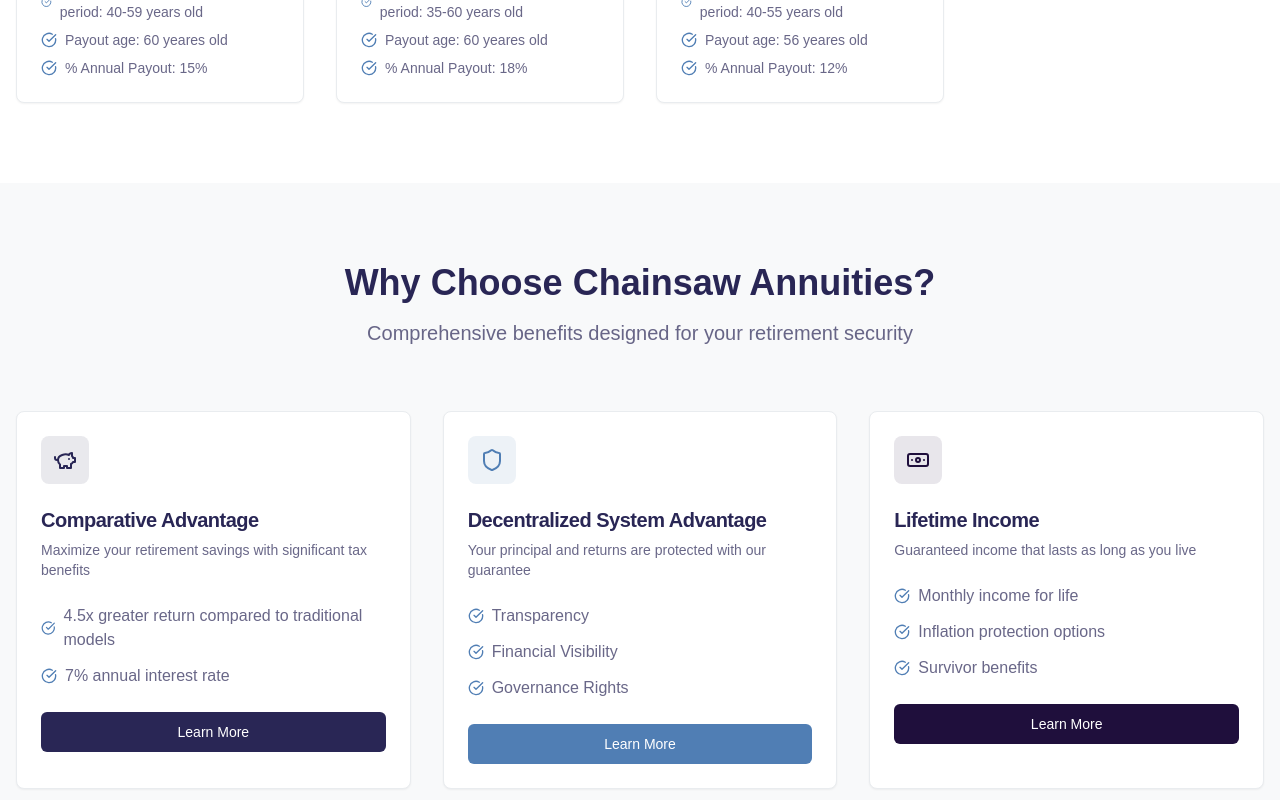
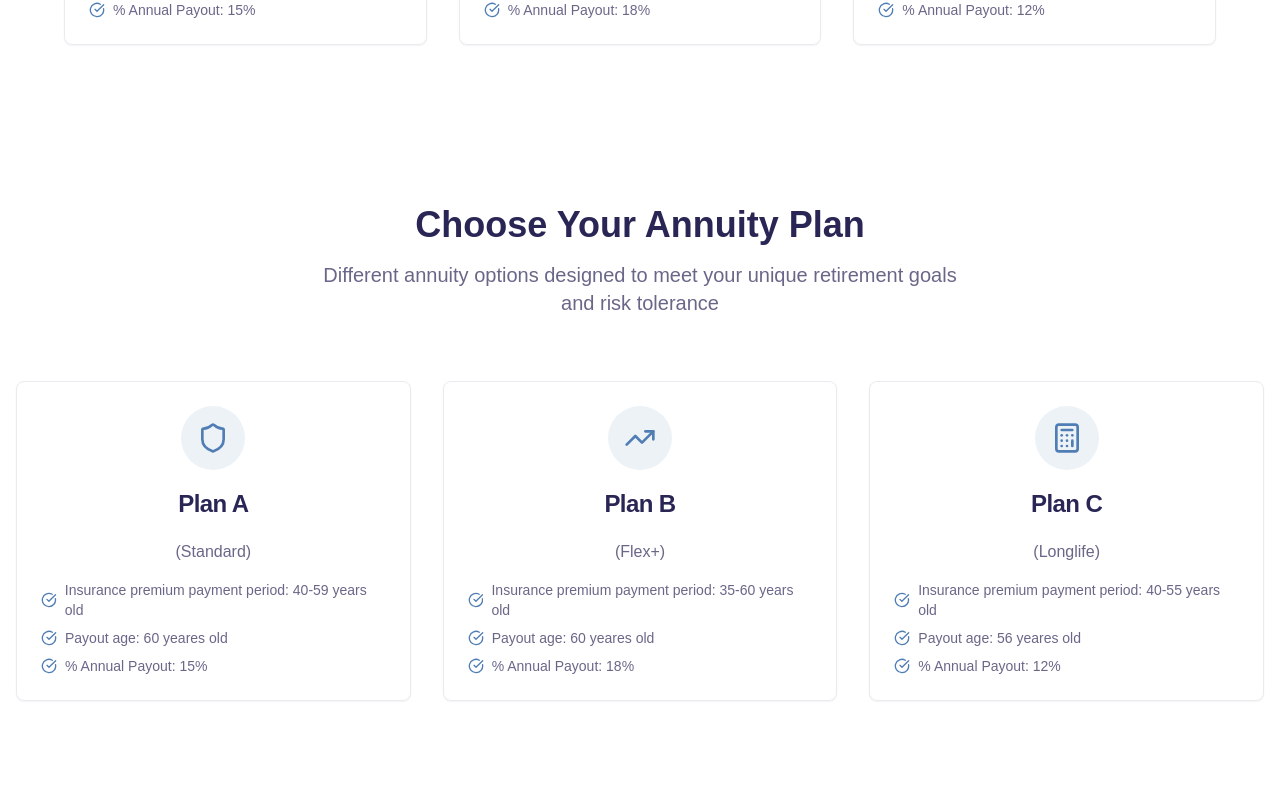
Before and after one commit to catwithasword/chainsaw-insurance, a Next.js app: page / in a window 1280 px wide. Shown: the part 2140-2940 px from the top of the page. Built offline with nearby package versions, Linux system fonts and the light colour scheme; no server answers.

Commit message:
fix: adjust plan and mission position

```diff
--- a/components/sections/BenefitsSection.tsx
+++ b/components/sections/BenefitsSection.tsx
@@ -1,98 +1,90 @@
-import { Button } from "@/components/ui/button"
-import { Card, CardContent, CardDescription, CardHeader, CardTitle } from "@/components/ui/card"
-import { CheckCircle, PiggyBank, Shield, Banknote } from "lucide-react"
+import { Card, CardContent, CardHeader, CardTitle } from "@/components/ui/card"
+import { CheckCircle, Shield, Calculator, TrendingUp} from "lucide-react"
 
-export default function BenefitsSection() {
+export default function AnnuityTypesSection() {
   return (
-    <section id="benefits" className="py-20 bg-neutral-light">
+    <section id="products" className="py-20 bg-white">
       <div className="container mx-auto px-4">
         <div className="text-center mb-16">
-          <h2 className="text-4xl font-bold text-primary mb-4">Why Choose Chainsaw Annuities?</h2>
-          <p className="text-xl text-primary/70">Comprehensive benefits designed for your retirement security</p>
+          <h2 className="text-4xl font-bold text-primary mb-4">Choose Your Annuity Plan</h2>
+          <p className="text-xl text-primary/70 max-w-2xl mx-auto">
+            Different annuity options designed to meet your unique retirement goals and risk tolerance
+          </p>
         </div>
         <div className="grid grid-cols-1 md:grid-cols-3 gap-8">
-          <Card className="border-neutral-gray bg-white hover:shadow-xl transition-shadow">
-            <CardHeader>
-              <div className="w-12 h-12 bg-primary/10 rounded-lg flex items-center justify-center mb-4">
-                <PiggyBank className="h-6 w-6 text-primary" />
+          <Card className="border-neutral-gray hover:shadow-lg transition-all hover:border-accent/50 group">
+            <CardHeader className="text-center">
+              <div className="w-16 h-16 bg-accent/10 rounded-full flex items-center justify-center mx-auto mb-4 group-hover:bg-accent/20 transition-colors">
+                <Shield className="h-8 w-8 text-accent" />
               </div>
-              <CardTitle className="text-primary text-xl">Comparative Advantage</CardTitle>
-              <CardDescription className="text-primary/70">
-                Maximize your retirement savings with significant tax benefits
-              </CardDescription>
+              <CardTitle className="text-primary">Plan A</CardTitle>
             </CardHeader>
             <CardContent>
-              <ul className="space-y-3 mb-6">
+              <p className="text-primary/70 text-center mb-4">(Standard)</p>
+              <ul className="text-sm text-primary/70 space-y-2">
                 <li className="flex items-center space-x-2">
                   <CheckCircle className="h-4 w-4 text-accent" />
-                  <span className="text-primary/70">4.5x greater return compared to traditional models</span>
+                  <span>Insurance premium payment period: 40-59 years old</span>
                 </li>
                 <li className="flex items-center space-x-2">
                   <CheckCircle className="h-4 w-4 text-accent" />
-                  <span className="text-primary/70">7% annual interest rate</span>
-                </li>
-                {/* <li className="flex items-center space-x-2">
-                  <CheckCircle className="h-4 w-4 text-accent" />
-                  <span className="text-primary/70">Tax-efficient income</span>
-                </li> */}
-              </ul>
-              <Button className="w-full bg-primary text-white hover:bg-primary/90">Learn More</Button>
-            </CardContent>
-          </Card>
-          <Card className="border-neutral-gray bg-white hover:shadow-xl transition-shadow">
-            <CardHeader>
-              <div className="w-12 h-12 bg-accent/10 rounded-lg flex items-center justify-center mb-4">
-                <Shield className="h-6 w-6 text-accent" />
-              </div>
-              <CardTitle className="text-primary text-xl">Decentralized System Advantage</CardTitle>
-              <CardDescription className="text-primary/70">
-                Your principal and returns are protected with our guarantee
-              </CardDescription>
-            </CardHeader>
-            <CardContent>
-              <ul className="space-y-3 mb-6">
-                <li className="flex items-center space-x-2">
-                  <CheckCircle className="h-4 w-4 text-accent" />
-                  <span className="text-primary/70">Transparency</span>
+                  <span>Payout age: 60 yeares old</span>
                 </li>
                 <li className="flex items-center space-x-2">
                   <CheckCircle className="h-4 w-4 text-accent" />
-                  <span className="text-primary/70">Financial Visibility</span>
+                  <span>% Annual Payout: 15%</span>
+                </li>
+              </ul>
+            </CardContent>
+          </Card>
+          <Card className="border-neutral-gray hover:shadow-lg transition-all hover:border-accent/50 group">
+            <CardHeader className="text-center">
+              <div className="w-16 h-16 bg-accent/10 rounded-full flex items-center justify-center mx-auto mb-4 group-hover:bg-accent/20 transition-colors">
+                <TrendingUp className="h-8 w-8 text-accent" />
+              </div>
+              <CardTitle className="text-primary">Plan B</CardTitle>
+            </CardHeader>
+            <CardContent>
+              <p className="text-primary/70 text-center mb-4">(Flex+)</p>
+              <ul className="text-sm text-primary/70 space-y-2">
+                <li className="flex items-center space-x-2">
+                  <CheckCircle className="h-4 w-4 text-accent" />
+                  <span>Insurance premium payment period: 35-60 years old</span>
                 </li>
                 <li className="flex items-center space-x-2">
                   <CheckCircle className="h-4 w-4 text-accent" />
-                  <span className="text-primary/70">Governance Rights</span>
-                </li>
-              </ul>
-              <Button className="w-full bg-accent text-accent-foreground hover:bg-accent/90">Learn More</Button>
-            </CardContent>
-          </Card>
-          <Card className="border-neutral-gray bg-white hover:shadow-xl transition-shadow">
-            <CardHeader>
-              <div className="w-12 h-12 bg-accent-dark/10 rounded-lg flex items-center justify-center mb-4">
-                <Banknote className="h-6 w-6 text-accent-dark" />
-              </div>
-              <CardTitle className="text-primary text-xl">Lifetime Income</CardTitle>
-              <CardDescription className="text-primary/70">
-                Guaranteed income that lasts as long as you live
-              </CardDescription>
-            </CardHeader>
-            <CardContent>
-              <ul className="space-y-3 mb-6">
-                <li className="flex items-center space-x-2">
-                  <CheckCircle className="h-4 w-4 text-accent" />
-                  <span className="text-primary/70">Monthly income for life</span>
+                  <span>Payout age: 60 yeares old</span>
                 </li>
                 <li className="flex items-center space-x-2">
                   <CheckCircle className="h-4 w-4 text-accent" />
-                  <span className="text-primary/70">Inflation protection options</span>
+                  <span>% Annual Payout: 18%</span>
+                </li>
+              </ul>
+            </CardContent>
+          </Card>
+          <Card className="border-neutral-gray hover:shadow-lg transition-all hover:border-accent/50 group">
+            <CardHeader className="text-center">
+              <div className="w-16 h-16 bg-accent/10 rounded-full flex items-center justify-center mx-auto mb-4 group-hover:bg-accent/20 transition-colors">
+                <Calculator className="h-8 w-8 text-accent" />
+              </div>
+              <CardTitle className="text-primary">Plan C</CardTitle>
+            </CardHeader>
+            <CardContent>
+              <p className="text-primary/70 text-center mb-4">(Longlife)</p>
+              <ul className="text-sm text-primary/70 space-y-2">
+                <li className="flex items-center space-x-2">
+                  <CheckCircle className="h-4 w-4 text-accent" />
+                  <span>Insurance premium payment period: 40-55 years old</span>
                 </li>
                 <li className="flex items-center space-x-2">
                   <CheckCircle className="h-4 w-4 text-accent" />
-                  <span className="text-primary/70">Survivor benefits</span>
+                  <span>Payout age: 56 yeares old</span>
+                </li>
+                <li className="flex items-center space-x-2">
+                  <CheckCircle className="h-4 w-4 text-accent" />
+                  <span>% Annual Payout: 12%</span>
                 </li>
               </ul>
-              <Button className="w-full bg-accent-dark text-white hover:bg-accent-dark/90">Learn More</Button>
             </CardContent>
           </Card>
         </div>
--- a/components/sections/WhatIsChainsaw.tsx
+++ b/components/sections/WhatIsChainsaw.tsx
@@ -11,11 +11,12 @@ export default function WhatIsChainsaw() {
           </p>
         </div>
 
-        <div className="grid grid-cols-1 lg:grid-cols-2 gap-12 items-center mb-16">
-          <div>
+        <div className="flex justify-center mb-16">
+          <div className="max-w-4xl text-center">
             <h3 className="text-2xl font-bold text-primary mb-6">Our Mission</h3>
             <p className="text-primary/70 text-lg leading-relaxed mb-6">
-              DAOs-based life insurance, or pension-linked life insurance, that allows for simultaneous investment and life insurance coverage without compromising benefits from either aspect.
+              DAOs-based life insurance, or pension-linked life insurance, that allows for simultaneous investment and
+              life insurance coverage without compromising benefits from either aspect.
             </p>
             <p className="text-primary/70 text-lg leading-relaxed">
               At Chainsaw, we believe everyone deserves a secure and comfortable retirement. We specialize in creating
@@ -23,7 +24,8 @@ export default function WhatIsChainsaw() {
               streams when you need them most.
             </p>
           </div>
-          <div className="grid grid-cols-2 gap-6">
+        </div>
+          {/* <div className="grid grid-cols-2 gap-6">
             <div className="text-center">
               <div className="w-20 h-20 bg-accent/10 rounded-full flex items-center justify-center mx-auto mb-4">
                 <Users className="h-10 w-10 text-accent" />
@@ -38,8 +40,8 @@ export default function WhatIsChainsaw() {
               <h4 className="text-xl font-semibold text-primary mb-2">50+</h4>
               <p className="text-primary/70">Years Experience</p>
             </div>
-          </div>
-        </div>
+          </div> */}
+
 
         <div className="grid grid-cols-1 md:grid-cols-3 gap-8">
           <Card className="border-neutral-gray hover:shadow-lg transition-all hover:border-accent/50 group text-center">
```
Also changed, not shown: components/sections/AnnuityTypesSection.tsx (+7 -13 lines).
